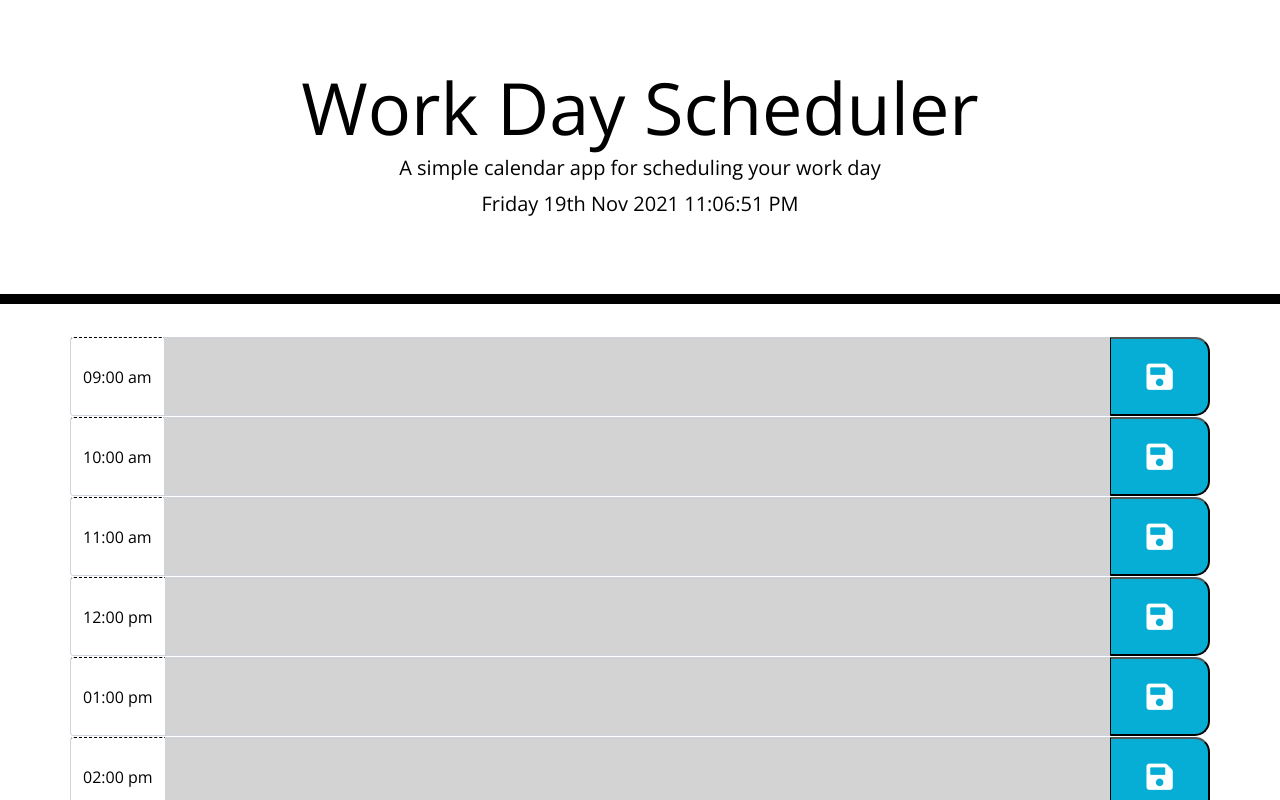
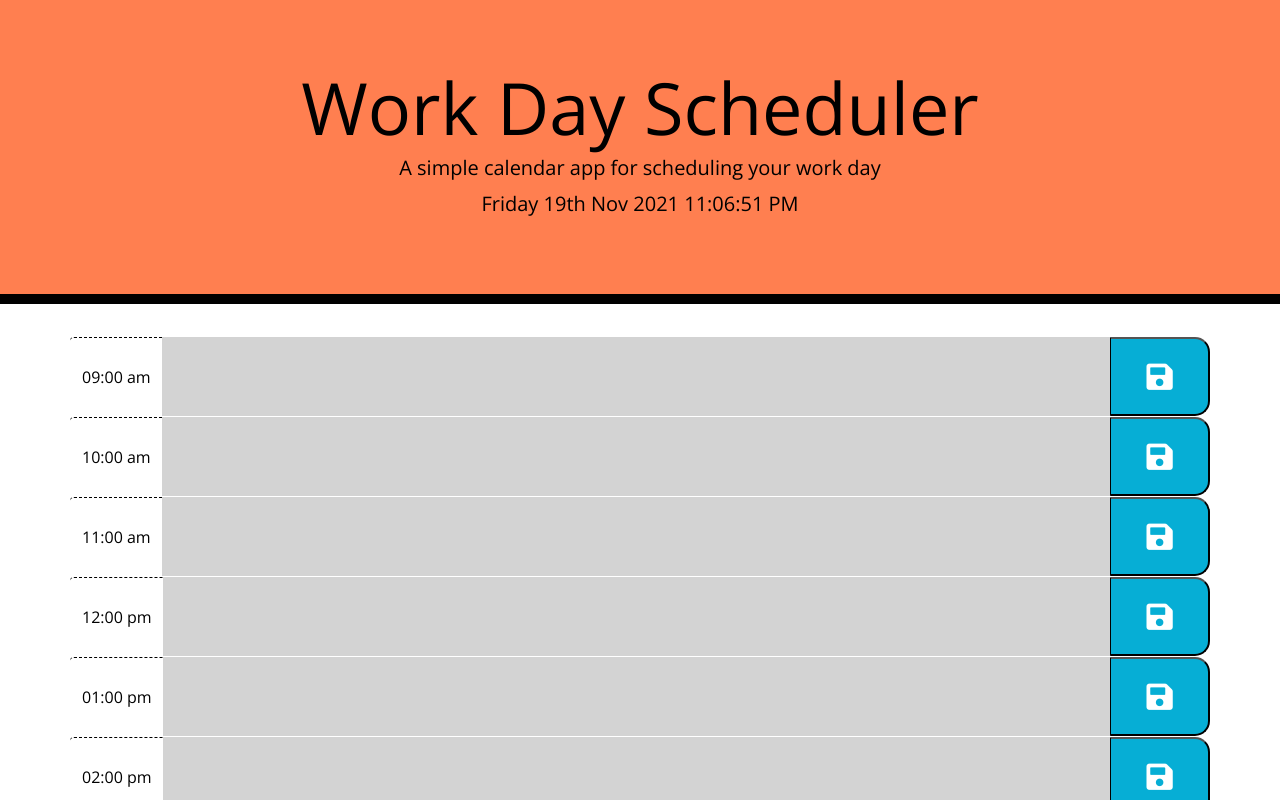
Before and after one commit to soaresmaria/plan-you-day, a plain HTML site: page index.html in a window 1280 px wide. Shown: the top 800 px of the page. Drawn offline with nearby package versions, Linux system fonts and the light colour scheme.

Commit message:
updated readme

```diff
--- a/style.css
+++ b/style.css
@@ -11,11 +11,11 @@ textarea{
   color: #000000;
   border-left: 1px solid black;
   padding: 10px;
-}
+  }
 
 .jumbotron {
   text-align: center;
-  background-color: transparent;
+  background-color: coral;
   color: black;
   border-radius: 0;
   border-bottom: 10px solid black;
@@ -28,6 +28,14 @@ textarea{
 .time-block{
   text-align: center;
   border-radius: 15px;
+}
+
+.input-group-text {
+  border: none;
+}
+
+.form-control {
+  border: none;
 }
 
 .row {
```
Also changed, not shown: 1 other file.
